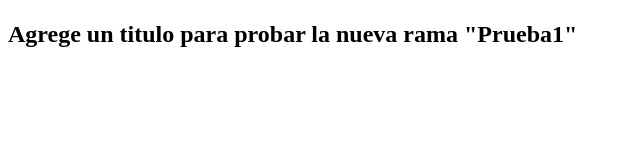
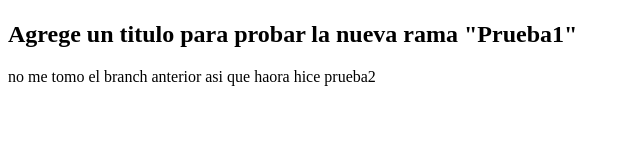
Before and after one commit to SeViC18/git-cac-sevic, a plain HTML site: page index.html in a window 1280 px wide. Shown: the whole page, without its empty margins (0-640 px from the left). Drawn offline with Linux system fonts and the light colour scheme.

Commit message:
probando si hace el branch prueba2

```diff
--- a/index.html
+++ b/index.html
@@ -9,5 +9,6 @@
 <body>
     <h1></h1>
     <h2>Agrege un titulo para probar la nueva rama "Prueba1"</h2>
+    <p>no me tomo el branch anterior asi que haora hice prueba2</p>
 </body>
 </html>
```
